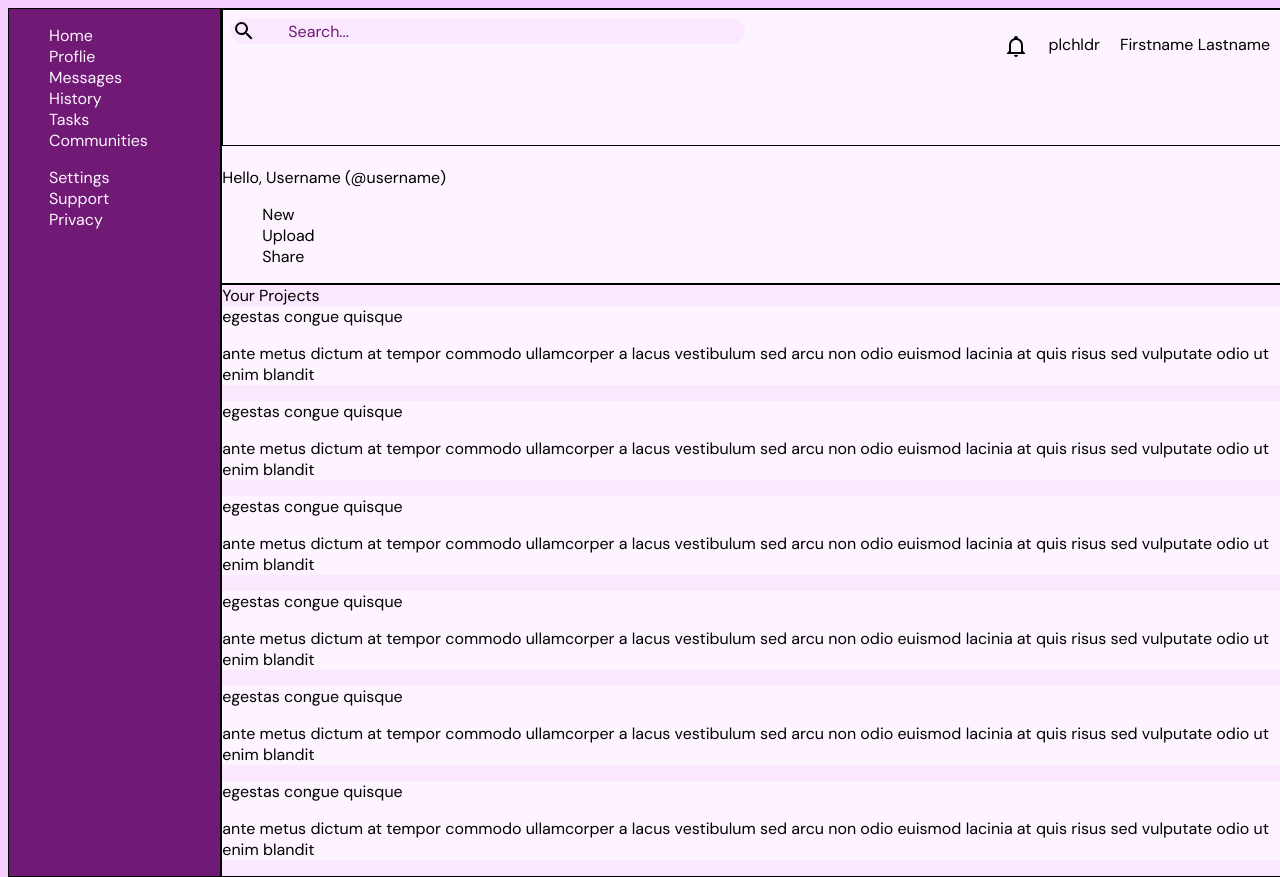
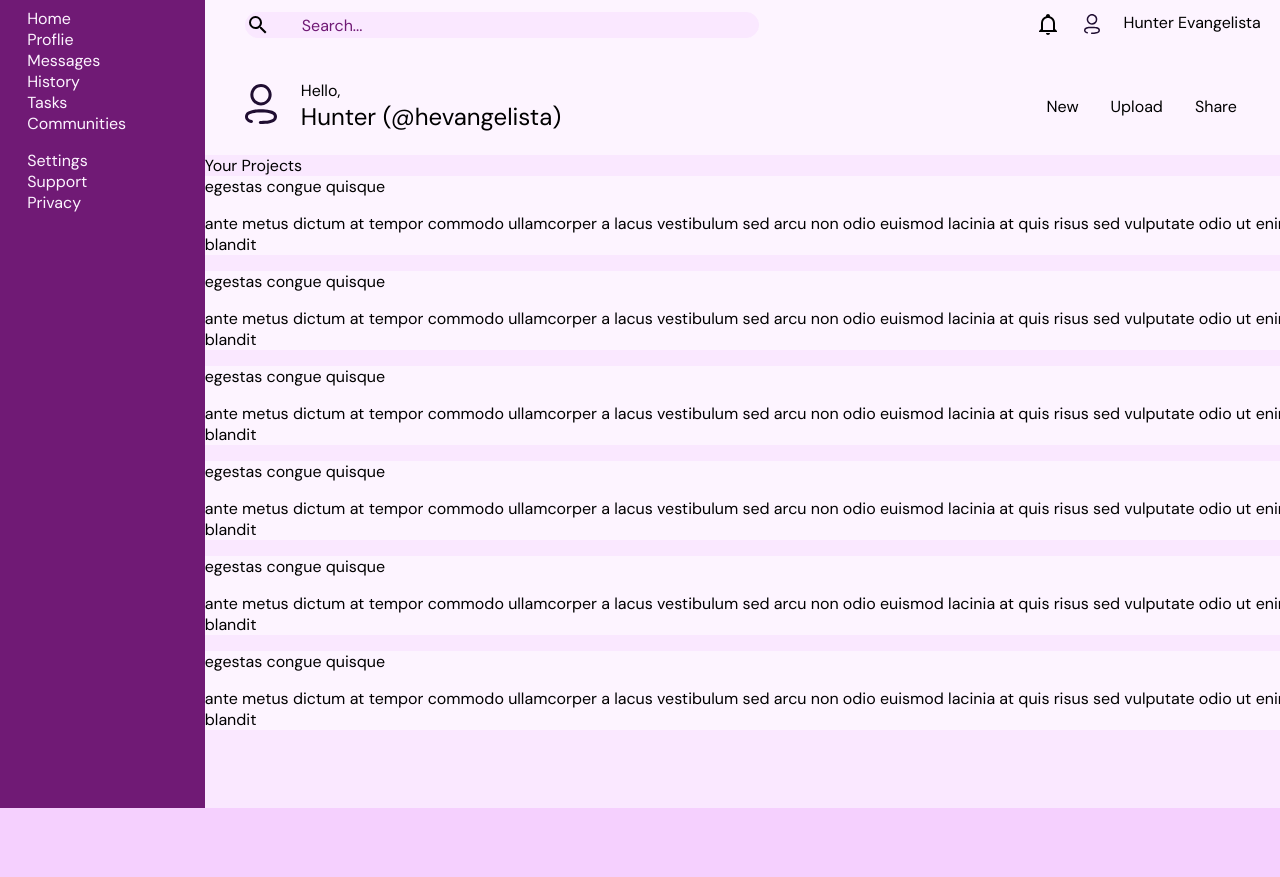
Before and after one commit to HunterEvangelista/admin_dash, a plain HTML site: page index.html in a window 1280 px wide. After the commit the page ends 808 px from the top, so only its background shows below. Drawn offline with Linux system fonts and the light colour scheme.

Commit message:
top header fixes, bottom header icon greeting

```diff
--- a/index.html
+++ b/index.html
@@ -23,16 +23,18 @@
                         <img src="img/bell-outline.svg" alt="notification icon" class="notification">
                     </li>
                     <li>
-                        <div class="placeholder">plchldr</div>
+                        <img src="img/profile.svg" alt="Profile Icon" class="icon">
                     </li>
                     <li>
-                        <div class="username">Firstname Lastname</div>
+                        <div class="username">Hunter Evangelista</div>
                     </li>
                 </ul>
             </div>
             <div class="bottom-header">
-                <img src="" alt="" class="icon">
-                <div class="greeting">Hello, Username (@username)</div>
+                <img src="img/profile.svg" alt="Profile Icon" class="icon">
+                <div class="greeting">
+                    <span class="hello">Hello,</span>
+                    <span class="user"> Hunter (@hevangelista)</span></div>
                 <ul class="functions">
                     <li>New</li>
                     <li>Upload</li>
--- a/style.css
+++ b/style.css
@@ -2,19 +2,23 @@
     background-color: #f5d0fe;
     font-family: 'DM Sans', sans-serif;
     overflow-x: hidden;
+    display: flex;
+    justify-content: center;
+    align-items: center;
 }
 
 .container {
     display: grid;
     grid-template: 1fr 4fr/ 1fr 5fr;
-    padding: 0;
-    margin: 0;
-    height: 100dvh;
-    width: 100dvw;
+    padding: -1rem;
+    margin: -1rem;
+    height: 102dvh;
+    width: 102dvw;
+    flex-grow: 2;
 }
 
 .container>div {
-    border: 1px solid black;
+    /* border: 1px solid black; */
 }
 
 .header {
@@ -23,8 +27,8 @@
     background-color: #fdf4ff;
     grid-column: 2 / 3;
     grid-row: 1 / 2;
-    /* height: 10dvh; */
-    border: 1px solid black;
+    padding-left: 2rem;
+    padding-top: .75rem;
 }
 
 img {
@@ -36,7 +40,6 @@ img {
     padding: .5rem;
     justify-content: flex-start;
     align-items: start;
-    border: 1px solid black;
 }
 
 .search-icon {
@@ -62,11 +65,44 @@ img {
     display: flex;
     flex-direction: row;
     gap: 1.25rem;
-    margin-right: .5rem;
+    padding-right: 1.5rem;
+    padding-top: 0;
+    margin-top: 0;
 }
 
 .bottom-header {
     grid-row: 2 / 3;
+    display: flex;
+    justify-content: start;
+    align-items: start;
+}
+
+.bottom-header .icon {
+    width: 3rem;
+    height: auto;
+    margin-right: 1rem;
+}
+
+.greeting {
+    margin-right: auto;
+    display: flex;
+    flex-direction: column;
+    justify-content: start;
+    align-items: start;
+}
+
+.hello {
+
+}
+
+.user {
+    font-size: 1.5rem;
+}
+
+.functions {
+    display: flex;
+    gap: 2rem;
+    padding-right: 3.5rem;
 }
 
 ul {
```
